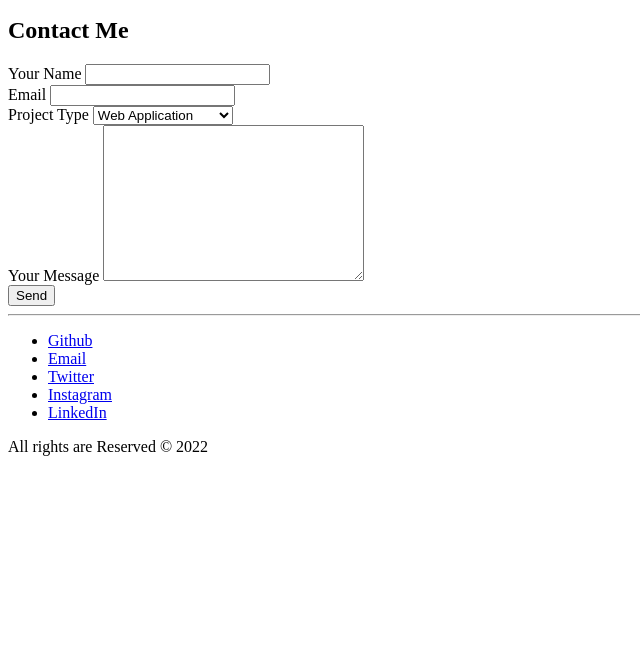
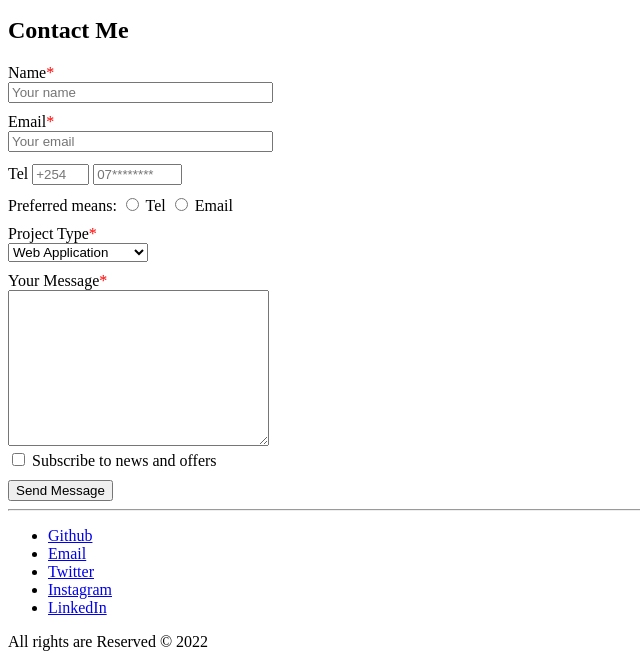
Before and after one commit to akinyiliz/portfolioproject-webdev1, a plain HTML site: page contacts.html in a window 1280 px wide. Shown: the part 137-804 px from the top of the page, without its empty margins (0-640 px from the left). Drawn offline with Linux system fonts and the light colour scheme.

Commit message:
add label and input

```diff
--- a/contacts.html
+++ b/contacts.html
@@ -5,6 +5,12 @@
     <meta http-equiv="X-UA-Compatible" content="IE=edge" />
     <meta name="viewport" content="width=device-width, initial-scale=1.0" />
     <title>Contacts</title>
+    <style>
+      .required::after {
+        content: "*";
+        color: red;
+      }
+    </style>
   </head>
   <body>
     <!--Navigation Bar-->
@@ -29,27 +35,53 @@
         <h2>Contact Me</h2>
         <form action="">
           <div>
-            <label for="name">Your Name</label>
-            <input type="text" id="name" name="name" />
+            <label for="name" class="required">Name</label>
+            <br />
+            <input
+              type="text"
+              id="name"
+              name="name"
+              placeholder="Your name"
+              size="30"
+              required
+            />
           </div>
-          <div>
-            <label for="email">Email</label>
-            <input type="email" id="email" />
+          <div style="margin-top: 10px">
+            <label for="email" class="required">Email</label>
+            <br />
+            <input type="email" id="email" placeholder="Your email" size="30" />
           </div>
-          <div>
-            <label for="project">Project Type</label>
+          <div style="margin-top: 12px">
+            <label for="telephone">Tel</label>
+            <input type="tel" name="tel" placeholder="+254" size="4" />
+            <input type="tel" placeholder="07********" size="8" />
+          </div>
+          <div style="margin-top: 10px">
+            <label for="means">Preferred means:</label>
+            <input type="radio" name="preferred-means" value="Tel" />
+            <label for="tel-means">Tel</label>
+            <input type="radio" name="preferred-means" value="email" />
+            <label for="email-means">Email</label>
+          </div>
+          <div style="margin-top: 10px">
+            <label for="project" class="required">Project Type</label>
+            <br />
             <select name="project" id="project">
               <option value="web">Web Application</option>
               <option value="mobile">Mobile Application</option>
               <option value="desktop">Desktop Application</option>
             </select>
           </div>
-          <div>
-            <label for="message">Your Message</label>
+          <div style="margin-top: 10px">
+            <label for="message" class="required">Your Message</label>
+            <br />
             <textarea name="message" id="message" cols="30" rows="10">
             </textarea>
+            <br />
+            <input type="checkbox" />
+            <label for="subscription">Subscribe to news and offers</label>
           </div>
-          <input type="submit" value="Send" />
+          <input type="submit" value="Send Message" style="margin-top: 10px" />
         </form>
       </section>
     </main>
```
